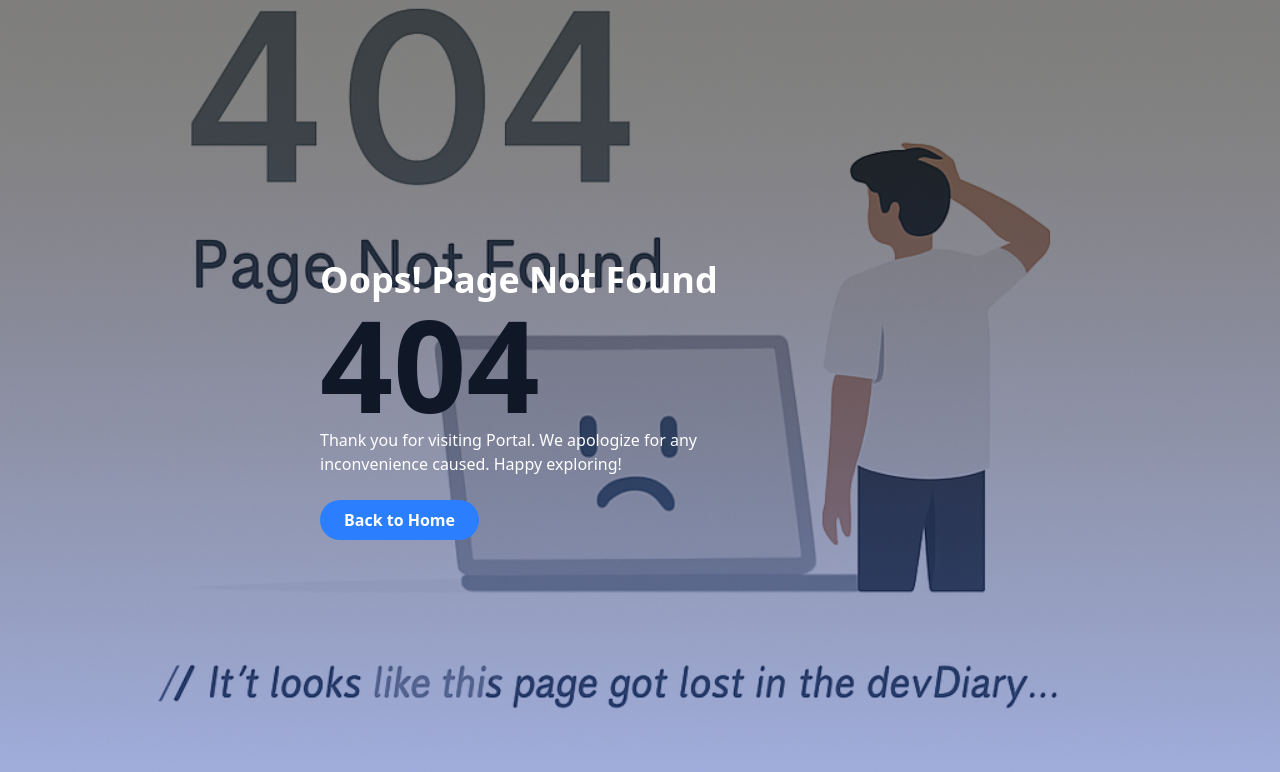
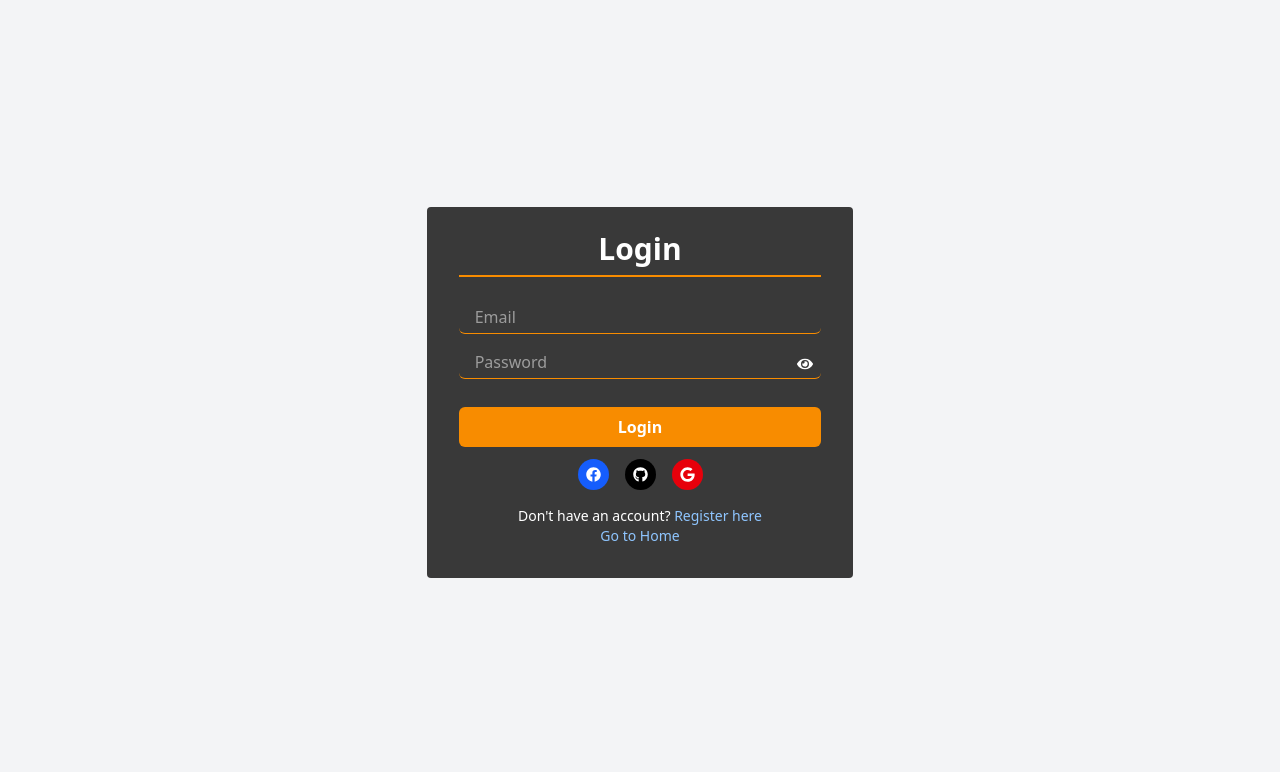
Before and after one commit to ShahAlom47/DevDiary-official, a Next.js app: page /login in a window 1280 px wide. Before the commit this address had no page. Shown: the top 772 px of the page. Built offline with nearby package versions, Linux system fonts and the light colour scheme.

Commit message:
add: login page

```diff
--- /dev/null
+++ b/src/app/(auth)/login/page.tsx
@@ -0,0 +1,94 @@
+"use client";
+import React, { useState } from "react";
+import { FaGoogle, FaGithub, FaFacebook, FaEye, FaEyeSlash } from "react-icons/fa";
+import Link from "next/link";
+import PrimaryButton from "@/app/components/PrimaryButton";
+
+const Login: React.FC = () => {
+  const [email, setEmail] = useState<string>("");
+  const [password, setPassword] = useState<string>("");
+  const [showPassword, setShowPassword] = useState<boolean>(false);
+
+  const handleLogin = (e: React.FormEvent) => {
+    e.preventDefault();
+    console.log("Email:", email);
+    console.log("Password:", password);
+
+    // ekhane backend request pathao or validation koro
+  };
+
+  return (
+    <div className="max-w flex flex-col items-center justify-center h-screen bg-gray-100">
+      <form
+        onSubmit={handleLogin}
+        className="bg-color-primary rounded px-8 pt-6 pb-8 mb-4 lg:w-4/12 md:w-6/12 sm:w-9/12 w-11/12 h-fit"
+      >
+        <h1 className="text-3xl font-semibold text-white text-center mb-6 border-b-2 border-color-secondary pb-2">
+          Login
+        </h1>
+
+        {/* Login Form */}
+        <div className="mb-4 text-white">
+          <input
+            type="email"
+            value={email}
+            onChange={(e) => setEmail(e.target.value)}
+            placeholder="Email"
+            className="w-full px-4 py-1 rounded-sm focus:outline-none mb-3 border-b border-color-secondary"
+            required
+          />
+          <div className="relative">
+            <input
+              type={showPassword ? "text" : "password"}
+              value={password}
+              onChange={(e) => setPassword(e.target.value)}
+              placeholder="Password"
+              className="w-full px-4 py-1 rounded-sm focus:outline-none mb-3 border-b border-color-secondary pr-10"
+              required
+            />
+            <span
+              onClick={() => setShowPassword(!showPassword)}
+              className="absolute right-2 top-2.5 text-white cursor-pointer"
+            >
+              {showPassword ? <FaEyeSlash /> : <FaEye />}
+            </span>
+          </div>
+        </div>
+
+        <PrimaryButton className="w-full mb-3 rounded-sm" type="submit">
+          Login
+        </PrimaryButton>
+
+        {/* Social Login */}
+        <div className="flex gap-4 justify-center mb-4">
+          <button type="button" className="bg-blue-600 text-white p-2 rounded-full hover:bg-blue-700">
+            <FaFacebook size={15} />
+          </button>
+          <button type="button" className="bg-black text-white p-2 rounded-full hover:bg-gray-800">
+            <FaGithub size={15} />
+          </button>
+          <button type="button" className="bg-red-600 text-white p-2 rounded-full hover:bg-red-700">
+            <FaGoogle size={15} />
+          </button>
+        </div>
+
+        {/* Register & Home Links */}
+        <div className="text-center text-sm text-white">
+          <p>
+            Don&apos;t have an account?{" "}
+            <Link href="/register" className="text-blue-300 hover:underline">
+              Register here
+            </Link>
+          </p>
+          <p>
+            <Link href="/" className="text-blue-300 hover:underline">
+              Go to Home
+            </Link>
+          </p>
+        </div>
+      </form>
+    </div>
+  );
+};
+
+export default Login;
--- a/src/app/components/BookmarkContainer.tsx
+++ b/src/app/components/BookmarkContainer.tsx
@@ -20,13 +20,13 @@ const BookmarkContainer = () => {
         <DrawerTrigger className=" cursor-pointer pt-1 my-auto">
           <BsFillJournalBookmarkFill />
         </DrawerTrigger>
-        <DrawerContent className="  border-l-8  border-primary-border  ">
+        <DrawerContent className="  border-l-8  border-color-secondary  ">
           <DrawerHeader className=" h-full">
-            <DrawerTitle className="bg-color-primary py-3  border-b-4 border-primary-border px-2 text-gray-300">
+            <DrawerTitle className="bg-color-primary py-3  border-b-4 border-color-secondary px-2 text-gray-300">
               BookMark
             </DrawerTitle>
             <div className=" p-2 px-6 relative h-full  ">
-              <DrawerClose className="absolute top-5/12 left-0 bg-primary-border  py-6 px-0.5 rounded-r-md cursor-pointer">
+              <DrawerClose className="absolute top-5/12 left-0 bg-color-secondary  py-6 px-0.5 rounded-r-md cursor-pointer">
                 <BiSolidRightArrow size={16} className=" text-gray-300" />
                 {/* <Button variant="outline">Cancel</Button> */}
               </DrawerClose>
--- a/src/app/components/NavLink.tsx
+++ b/src/app/components/NavLink.tsx
@@ -4,7 +4,7 @@ import Link from "next/link";
 export const NavLink = (pathname: string) => {
     const getLinkClasses = (path: string) => {
       const isActive = pathname === path;
-      return `px-4 py-2  ${isActive ? "text-primary-border" : "hover:text-primary-border"}   transition duration-300 ease-in-out`;
+      return `px-4 py-2  ${isActive ? "text-color-secondary" : "hover:text-color-secondary"}   transition duration-300 ease-in-out`;
     };
 
     return (
--- a/src/app/components/Navbar.tsx
+++ b/src/app/components/Navbar.tsx
@@ -14,13 +14,12 @@ const Navbar = () => {
   const pathname = usePathname();
     const { scrollY, scrollDirection } = useScreenInfo();
   const showNavbar = scrollDirection === "up" || scrollY < 100;
-  console.log(scrollY, "dd", scrollDirection);
 
   return (
     <nav
       className={`fixed top-0 left-0 w-full z-50 transition-transform duration-300 ${
         showNavbar ? "translate-y-0" : "-translate-y-full"
-      } bg-color-primary text-white border-b-4 border-primary-border lg:px-5 md:px-3.5 px-2 `}
+      } bg-color-primary text-white border-b-4 border-color-secondary lg:px-5 md:px-3.5 px-2 `}
     >
       <div className=" lg:flex md:flex hidden items-center justify-between  ">
         <div className=" flex items-center gap-4 ">
--- /dev/null
+++ b/src/app/components/PrimaryButton.tsx
@@ -0,0 +1,28 @@
+"use client";
+import React from "react";
+import clsx from "clsx";
+
+type PrimaryButtonProps = React.ButtonHTMLAttributes<HTMLButtonElement> & {
+  children: React.ReactNode;
+  className?: string;
+};
+
+const PrimaryButton: React.FC<PrimaryButtonProps> = ({
+  children,
+  className = "",
+  ...rest
+}) => {
+  return (
+    <button
+      {...rest}
+      className={clsx(
+        "px-5 py-2 rounded-md font-semibold text-white bg-color-secondary hover:bg-gray-600 transition duration-200 disabled:opacity-50 cursor-pointer",
+        className
+      )}
+    >
+      {children}
+    </button>
+  );
+};
+
+export default PrimaryButton;
--- a/src/app/globals.css
+++ b/src/app/globals.css
@@ -5,7 +5,9 @@
 
 @theme  {
   --color-color-primary:#393939 ;
-  --color-primary-border:#F88C00 ;
+  --color-color-secondary:#F88C00 ;
+  /* --color-color-secondary:#F88C00 ; */
+
 }
 
 @theme inline {
@@ -127,3 +129,8 @@
 .bb{
   border: solid 2px red;
 }
+.max-w{
+  max-width: 1400%;
+  margin-right: auto ;
+  margin-left: auto ;
+}
--- a/src/components/ui/tabs.tsx
+++ b/src/components/ui/tabs.tsx
@@ -26,7 +26,7 @@ function TabsList({
     <TabsPrimitive.List
       data-slot="tabs-list"
       className={cn(
-        " border-b-8  border-primary-border text-muted-foreground inline-flex h-9 w-fit items-end justify-center p-0 ",
+        " border-b-8  border-color-secondary text-muted-foreground inline-flex h-9 w-fit items-end justify-center p-0 ",
         className
       )}
       {...props}
@@ -42,7 +42,7 @@ function TabsTrigger({
     <TabsPrimitive.Trigger
       data-slot="tabs-trigger"
       className={cn(
-        "data-[state=active]:bg-primary-border   data-[state=active]:text-white  dark:data-[state=active]:text-foreground focus-visible:border-ring focus-visible:ring-ring/50 focus-visible:outline-ring dark:data-[state=active]:border-input dark:data-[state=active]:bg-input/30 text-foreground dark:text-muted-foreground inline-flex h-[calc(100%-1px)] flex-1 items-center justify-center gap-1.5 rounded-t-sm  border border-transparent px-2 py-1 text-sm font-medium whitespace-nowrap transition-[color,box-shadow,bg] focus-visible:ring-[3px] focus-visible:outline-1 disabled:pointer-events-none disabled:opacity-50 data-[state=active]:shadow-sm [&_svg]:pointer-events-none [&_svg]:shrink-0 [&_svg:not([class*='size-'])]:size-4 outline-hidden  ",
+        "data-[state=active]:bg-color-secondary   data-[state=active]:text-white  dark:data-[state=active]:text-foreground focus-visible:border-ring focus-visible:ring-ring/50 focus-visible:outline-ring dark:data-[state=active]:border-input dark:data-[state=active]:bg-input/30 text-foreground dark:text-muted-foreground inline-flex h-[calc(100%-1px)] flex-1 items-center justify-center gap-1.5 rounded-t-sm  border border-transparent px-2 py-1 text-sm font-medium whitespace-nowrap transition-[color,box-shadow,bg] focus-visible:ring-[3px] focus-visible:outline-1 disabled:pointer-events-none disabled:opacity-50 data-[state=active]:shadow-sm [&_svg]:pointer-events-none [&_svg]:shrink-0 [&_svg:not([class*='size-'])]:size-4 outline-hidden  ",
         className
       )}
       {...props}
```
